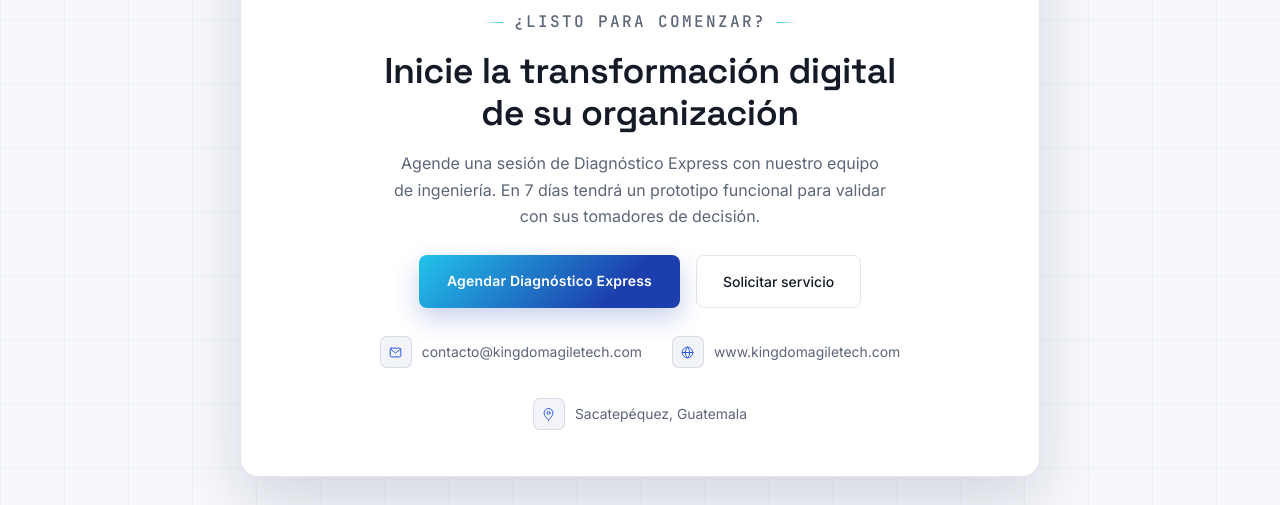
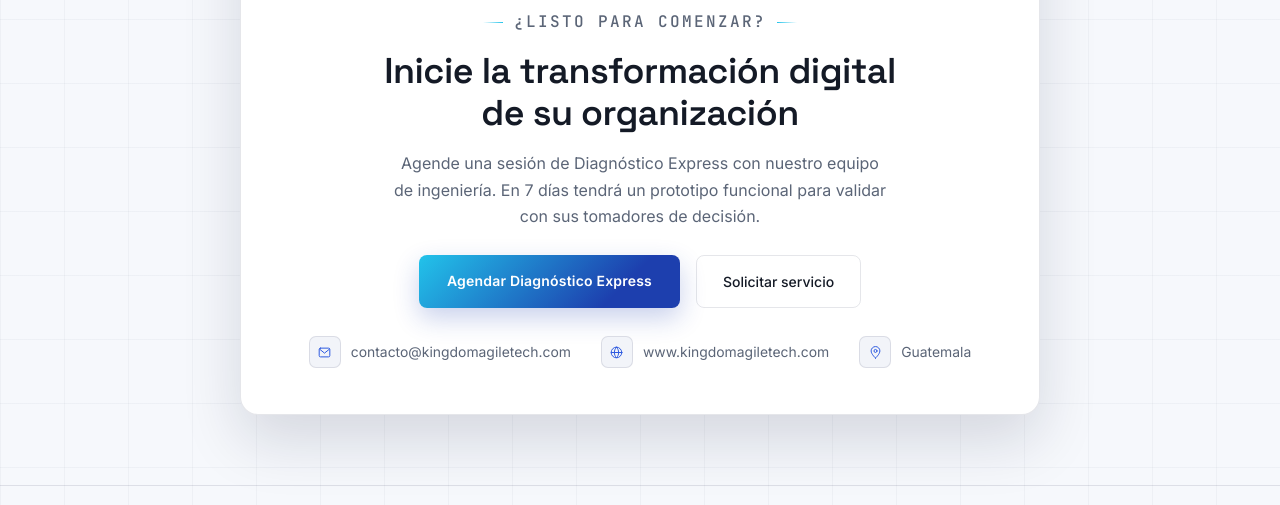
Before and after one commit to bennygonza2004-code/KATSA, a plain HTML site: page files (3)/index.html in a window 1280 px wide. Shown: the part 2605-3110 px from the top of the page. Drawn offline with Linux system fonts and the light colour scheme.

Commit message:
Add files via upload

```diff
--- a/files (3)/index.html
+++ b/files (3)/index.html
@@ -443,7 +443,7 @@
       </div>
       <div class="contact-item">
         <div class="contact-icon"><svg viewBox="0 0 24 24" stroke-width="1.6" stroke-linecap="round" stroke-linejoin="round"><path d="M12 21s7-6.4 7-11.5A7 7 0 0 0 5 9.5C5 14.6 12 21 12 21Z"/><circle cx="12" cy="9.5" r="2.4"/></svg></div>
-        <span>Sacatepéquez, Guatemala</span>
+        <span>Guatemala</span>
       </div>
     </div>
   </div>
```
